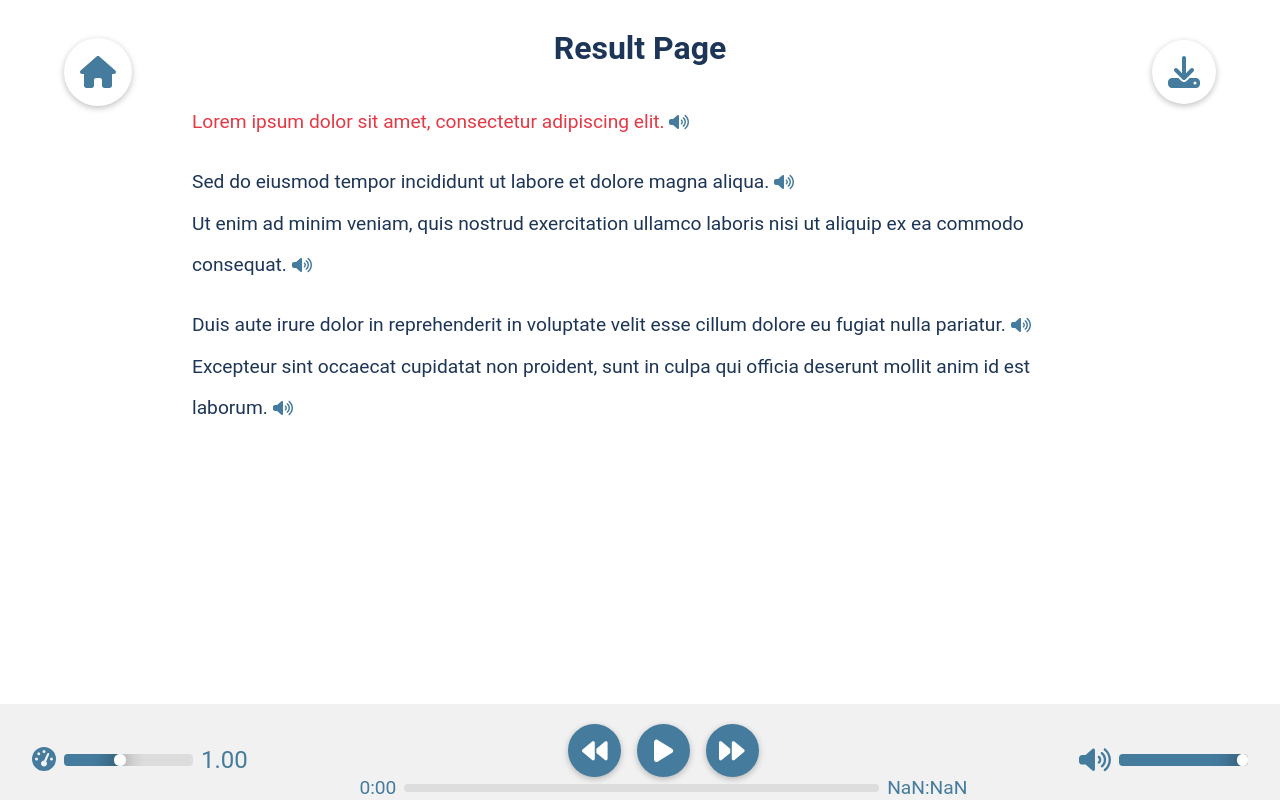
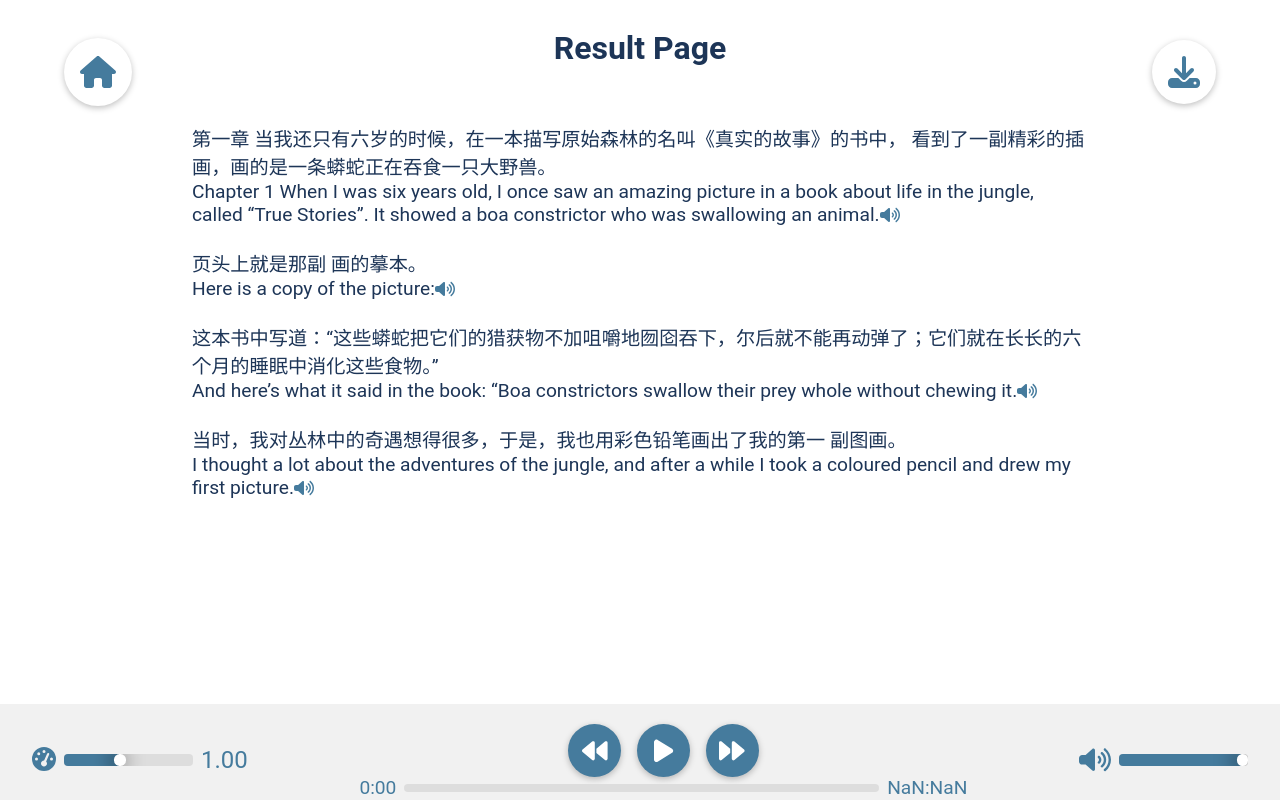
Before and after one commit to SyncTalk/synctalk, a React (Create React App) app in the folder frontend/synctalk/: page /result in a window 1280 px wide. Built offline with nearby package versions, Linux system fonts and the light colour scheme.

Commit message:
display transaltion

```diff
--- a/frontend/synctalk/src/components/TextWithSpeaker.js
+++ b/frontend/synctalk/src/components/TextWithSpeaker.js
@@ -4,7 +4,7 @@ import { FontAwesomeIcon } from "@fortawesome/react-fontawesome";
 import { faVolumeUp } from "@fortawesome/free-solid-svg-icons";
 //  import axios from "axios";
 
-const TextWithSpeaker = ({ text, startTime, endTime }) => {
+const TextWithSpeaker = ({ text, translation, startTime, endTime }) => {
   const [currentTime, setCurrentTime] = useState(0);
   const [isPlaying, setIsPlaying] = useState(false);
   const [isClicked, setIsClicked] = useState(false);
@@ -22,44 +22,6 @@ const TextWithSpeaker = ({ text, startTime, endTime }) => {
       setIsPlaying(true);
     }
   };
-
-  /*
-  async function getTranslation(word) {
-    const { v4: uuidv4 } = require("uuid");
-    const apiKey = "6e712e735c384f7a99f0055f2ce90fce";
-    const location = "australiaeast"; // e.g., 'eastus' or 'westus'
-    const endpoint = "https://api.cognitive.microsofttranslator.com";
-
-    try {
-      const response = await axios({
-        baseURL: endpoint,
-        url: "/translate",
-        method: "post",
-        headers: {
-          "Ocp-Apim-Subscription-Key": apiKey,
-          // location required if you're using a multi-service or regional (not global) resource.
-          "Ocp-Apim-Subscription-Region": location,
-          "Content-type": "application/json",
-          "X-ClientTraceId": uuidv4().toString(),
-        },
-        params: {
-          "api-version": "3.0",
-          from: "fr",
-          to: "en",
-        },
-        data: [
-          {
-            text: word,
-          },
-        ],
-        responseType: "json",
-      });
-      setTranslation(response.data[0].translations[0].text);
-    } catch (error) {
-      console.error(error);
-    }
-  }
-  */
 
   useEffect(() => {
     const audio = document.getElementById("audio");
@@ -166,16 +128,20 @@ const TextWithSpeaker = ({ text, startTime, endTime }) => {
             {word}{" "}
           </span>
         ))}
+        <span className="translation-linebreak"><br/></span>
+        <span className="translation">{translation}</span>
+        <button className="speaker-button" onClick={handleAudioClick}>
+          <FontAwesomeIcon icon={faVolumeUp} />
+        </button>
       </span>
-      <button className="speaker-button" onClick={handleAudioClick}>
-        <FontAwesomeIcon icon={faVolumeUp} />
-      </button>
+      <span><br/><br/></span>
     </div>
   );
 };
 
 TextWithSpeaker.propTypes = {
   text: PropTypes.string.isRequired,
+  translation: PropTypes.string.isRequired,
   startTime: PropTypes.number.isRequired,
   endTime: PropTypes.number.isRequired,
 };
--- a/frontend/synctalk/src/pages/ResultPage/ResultPage.css
+++ b/frontend/synctalk/src/pages/ResultPage/ResultPage.css
@@ -28,6 +28,11 @@
   align-items: left;
 }
 
+.result .text-container {
+  position: relative;
+  top: 5%;
+}
+
 .result .body .text-with-speaker {
   font-size: 1.2rem;
   color: #1d3557;
@@ -36,6 +41,7 @@
 .result .body .text-with-speaker .playing {
   color: #e63946;
 }
+
 .result .footer {
   width: 100%;
   height: 10%;
@@ -45,3 +51,7 @@
   position: fixed;
   bottom: 0;
 }
+
+.speaker-button {
+  height: 1em;
+}
--- a/frontend/synctalk/src/pages/ResultPage/ResultPage.js
+++ b/frontend/synctalk/src/pages/ResultPage/ResultPage.js
@@ -1,12 +1,13 @@
 import React from "react";
 import AudioPlayer from "../../components/AudioPlayer/AudioPlayer";
 import TextWithSpeaker from "../../components/TextWithSpeaker";
-import textData from "../../test.json";
+import resultData from "../../result.json";
 import "./ResultPage.css";
 
 const Result = () => {
+
   const handleTimeUpdate = (time) => {
-    const lastTextEndTime = textData[textData.length - 1].endTime;
+    const lastTextEndTime = resultData[resultData.length - 1].end;
     if (time >= lastTextEndTime) {
       const audio = document.getElementById("audio");
       audio.pause();
@@ -21,12 +22,13 @@ const Result = () => {
       </div>
       <div className="body">
         <div className="text-container">
-          {textData.map(({ startTime, endTime, text }) => (
+          {resultData.map(({ start, end, text, translation }) => (
             <TextWithSpeaker
-              key={startTime}
+              key = {start}
               text={text}
-              startTime={startTime}
-              endTime={endTime}
+              translation={translation}
+              startTime={start}
+              endTime={end}
             />
           ))}
         </div>
--- /dev/null
+++ b/frontend/synctalk/src/result.json
@@ -0,0 +1,30 @@
+[
+  {
+    "id": 1,
+    "text": "第一章 当我还只有六岁的时候，在一本描写原始森林的名叫《真实的故事》的书中， 看到了一副精彩的插画，画的是一条蟒蛇正在吞食一只大野兽。",
+    "translation": "Chapter 1 When I was six years old, I once saw an amazing picture in a book about life in the jungle, called “True Stories”. It showed a boa constrictor who was swallowing an animal.",
+    "start": 0.8799999999999961,
+    "end": 4.12
+  },
+  {
+    "id": 2,
+    "text": "页头上就是那副 画的摹本。",
+    "translation": "Here is a copy of the picture:",
+    "start": 4.12,
+    "end": 4.72
+  },
+  {
+    "id": 3,
+    "text": "这本书中写道：“这些蟒蛇把它们的猎获物不加咀嚼地囫囵吞下，尔后就不能再动弹了；它们就在长长的六个月的睡眠中消化这些食物。”",
+    "translation": "And here’s what it said in the book: “Boa constrictors swallow their prey whole without chewing it.",
+    "start": 4.72,
+    "end": 4.9
+  },
+  {
+    "id": 4,
+    "text": "当时，我对丛林中的奇遇想得很多，于是，我也用彩色铅笔画出了我的第一 副图画。",
+    "translation": "I thought a lot about the adventures of the jungle, and after a while I took a coloured pencil and drew my first picture.",
+    "start": 5.0,
+    "end": 5.46
+  }
+]
--- a/frontend/synctalk/src/test.json
+++ /dev/null
@@ -1,37 +0,0 @@
-[
-  {
-    "startTime": 0,
-    "endTime": 5,
-    "text": "Lorem ipsum dolor sit amet, consectetur adipiscing elit.",
-    "speaker": "John Doe",
-    "language": "en-US"
-  },
-  {
-    "startTime": 5,
-    "endTime": 10,
-    "text": "Sed do eiusmod tempor incididunt ut labore et dolore magna aliqua.",
-    "speaker": "Jane Smith",
-    "language": "en-GB"
-  },
-  {
-    "startTime": 10,
-    "endTime": 15,
-    "text": "Ut enim ad minim veniam, quis nostrud exercitation ullamco laboris nisi ut aliquip ex ea commodo consequat.",
-    "speaker": "John Doe",
-    "language": "en-US"
-  },
-  {
-    "startTime": 15,
-    "endTime": 20,
-    "text": "Duis aute irure dolor in reprehenderit in voluptate velit esse cillum dolore eu fugiat nulla pariatur.",
-    "speaker": "Jane Smith",
-    "language": "en-GB"
-  },
-  {
-    "startTime": 20,
-    "endTime": 25,
-    "text": "Excepteur sint occaecat cupidatat non proident, sunt in culpa qui officia deserunt mollit anim id est laborum.",
-    "speaker": "John Doe",
-    "language": "en-US"
-  }
-]
```
Also changed, not shown: frontend/synctalk/src/thelittleprince_CN.json (+104 -1 lines).
